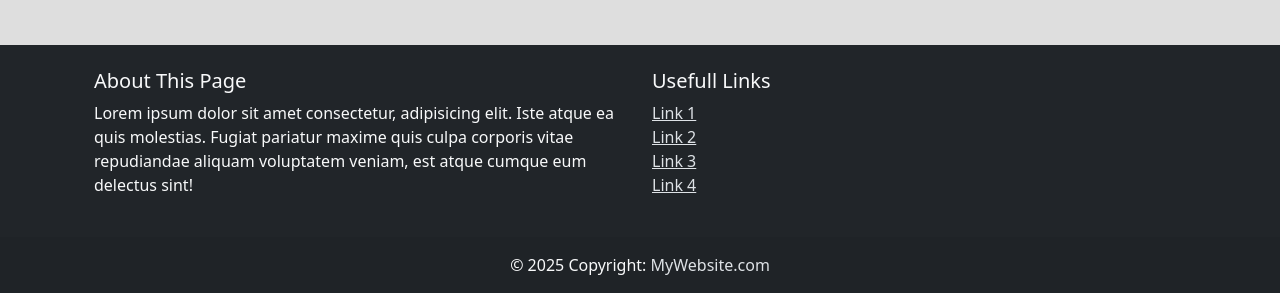
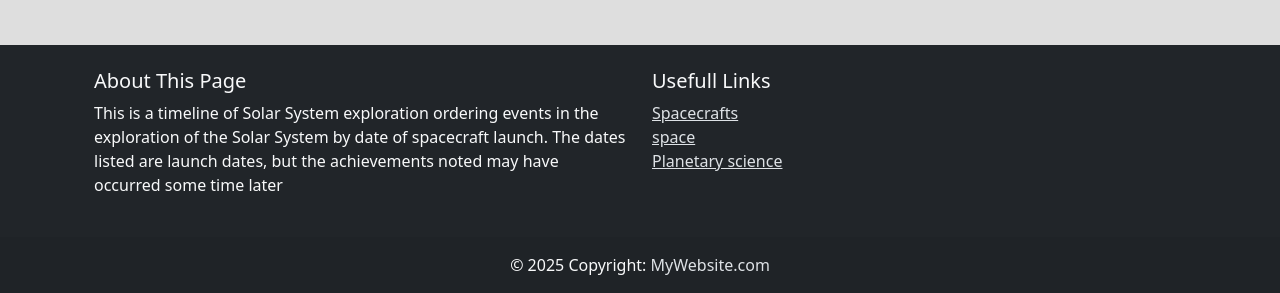
Before and after one commit to abdulrhman3657/W4_weekend_project, a plain HTML site: page pages/timeline.html in a window 1280 px wide. Shown: the part 3523-3816 px from the top of the page. Drawn offline with nearby package versions, Linux system fonts and the light colour scheme.

Commit message:
update footer

```diff
--- a/pages/timeline.html
+++ b/pages/timeline.html
@@ -381,58 +381,52 @@
 
 
 
-  <footer class="bg-dark text-light" data-bs-theme="dark">
-        <!-- Grid container -->
+    <footer class="bg-dark text-light" data-bs-theme="dark">
         <div class="container p-4">
-          <!--Grid row-->
+
           <div class="row">
-            <!--Grid column-->
+
             <div class="col-lg-6 col-md-12 mb-4 mb-md-0">
               <h5 class="">About This Page</h5>
 
               <p>
-                Lorem ipsum dolor sit amet consectetur, adipisicing elit. Iste atque ea quis
-                molestias. Fugiat pariatur maxime quis culpa corporis vitae repudiandae
-                aliquam voluptatem veniam, est atque cumque eum delectus sint!
+                This is a timeline of Solar System exploration ordering events in the exploration of the Solar System by date of spacecraft launch. The dates listed are launch dates, but the achievements noted may have occurred some time later
               </p>
             </div>
-            <!--Grid column-->
 
-            <!--Grid column-->
+
+
             <div class="col-lg-3 col-md-6 mb-4 mb-md-0">
               <h5 class="">Usefull Links</h5>
 
               <ul class="list-unstyled mb-0">
                 <li>
-                  <a href="#!" class="text-body">Link 1</a>
+                  <a href="https://en.wikipedia.org/wiki/Spacecraft" class="text-body">Spacecrafts</a>
                 </li>
                 <li>
-                  <a href="#!" class="text-body">Link 2</a>
+                  <a href="https://en.wikipedia.org/wiki/Outer_space" class="text-body">space</a>
                 </li>
                 <li>
-                  <a href="#!" class="text-body">Link 3</a>
-                </li>
-                <li>
-                  <a href="#!" class="text-body">Link 4</a>
+                  <a href="https://en.wikipedia.org/wiki/Planetary_science" class="text-body">Planetary science</a>
                 </li>
               </ul>
             </div>
-            <!--Grid column-->
 
 
-            <!--Grid column-->
+
+
           </div>
-          <!--Grid row-->
+
         </div>
-        <!-- Grid container -->
 
-        <!-- Copyright -->
+
+
         <div class="text-center p-3" style="background-color: rgba(0, 0, 0, 0.05);">
           © 2025 Copyright:
           <span class="text-body" href="https://mdbootstrap.com/">MyWebsite.com</span>
         </div>
-        <!-- Copyright -->
-  </footer>
+
+    </footer>
 
     <script src="https://cdn.jsdelivr.net/npm/bootstrap@5.3.5/dist/js/bootstrap.bundle.min.js" integrity="sha384-k6d4wzSIapyDyv1kpU366/PK5hCdSbCRGRCMv+eplOQJWyd1fbcAu9OCUj5zNLiq" crossorigin="anonymous"></script>
     <!-- <script src="./scripts/main.js"></script> -->
```
Also changed, not shown: index.html (+14 -20 lines), pages/addPost.html (+14 -20 lines), pages/login.html (+14 -20 lines), pages/profile.html (+14 -20 lines), pages/signup.html (+14 -20 lines), pages/the_60s_page3.html (+14 -20 lines).
